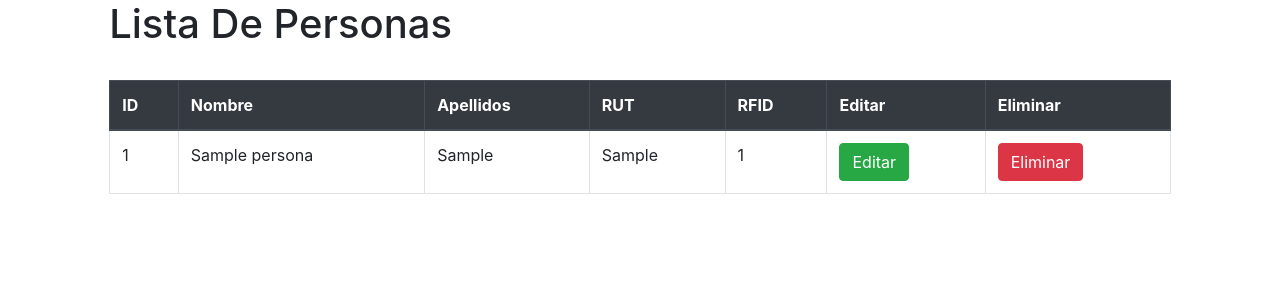
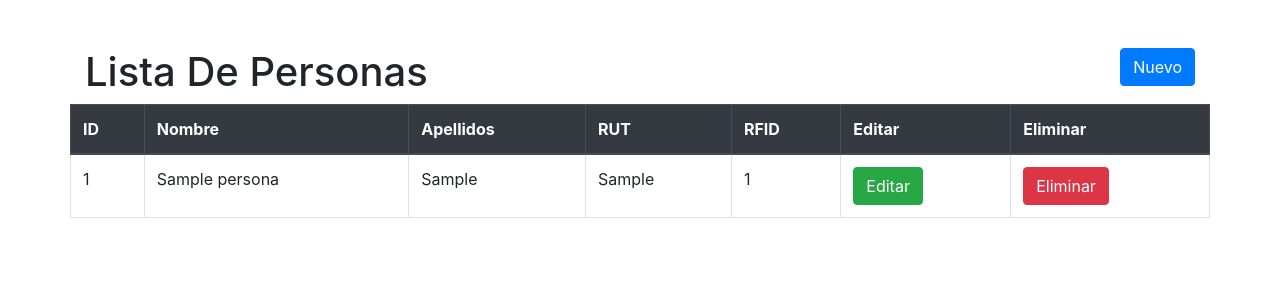
Before and after one commit to MarioRDuque/totem, a PHP site: page /ListarPersonas.php in a window 1280 px wide. Shown: the top 300 px of the page. Run offline with PHP 8.4, Linux system fonts and the light colour scheme; tables that the repository leaves empty or names only in its code hold one stand-in row (values such as "Sample post"); some libraries are stand-ins or nearby versions.

Commit message:
opcion nuevo

```diff
--- a/ListarPersonas.php
+++ b/ListarPersonas.php
@@ -27,11 +27,17 @@ $sentencia = $base_de_datos->query("select * from persona");
 $personas = $sentencia->fetchAll(PDO::FETCH_OBJ);
 ?>
 <!--Recordemos que podemos intercambiar HTML y PHP como queramos-->
+<br><br>
+<div class="container">
 	<div class="row">
+		<div class="col-md-9">
+			<h1>Lista De Personas</h1>
+		</div>
+		<div class="col-md-3 text-right">
+			<a class="btn btn-primary" href="<?php echo "personas.php" ?>">Nuevo</a>
+		</div>
 		<!-- Aquí pon las col-x necesarias, comienza tu contenido, etcétera -->
-<div class="col-1"></div>
-    <div class="col-10">
-		<h1>Lista De Personas</h1>
+
 		<br>
 		<div class="table-responsive">
 			<table class="table table-bordered">
@@ -51,22 +57,22 @@ $personas = $sentencia->fetchAll(PDO::FETCH_OBJ);
 					Atención aquí, sólo esto cambiará
 					Pd: no ignores las llaves de inicio y cierre {}
 					-->
-					<?php foreach($personas as $totem){ ?>
+					<?php foreach ($personas as $totem) { ?>
 						<tr>
 							<td><?php echo $totem->id_persona ?></td>
 							<td><?php echo $totem->nombre ?></td>
 							<td><?php echo $totem->apellidos ?></td>
 							<td><?php echo $totem->rut ?></td>
 							<td><?php echo $totem->rfid ?></td>
-							<td><a class="btn btn-success" href="<?php echo "EditarPersonas.php?id=" . $totem->id_persona?>">Editar</a></td>
-							<td><a class="btn btn-danger" href="<?php echo "EliminarPersonas.php?id=" . $totem->id_persona?>">Eliminar</a></td>
+							<td><a class="btn btn-success" href="<?php echo "EditarPersonas.php?id=" . $totem->id_persona ?>">Editar</a></td>
+							<td><a class="btn btn-danger" href="<?php echo "EliminarPersonas.php?id=" . $totem->id_persona ?>">Eliminar</a></td>
 						</tr>
 					<?php } ?>
 				</tbody>
 			</table>
-            <div class="col-1"></div>
 		</div>
 	</div>
 </div>
 
+
 </html>
```
Also changed, not shown: EliminarPersonas.php (line endings or trailing spaces). Lines whose indentation alone changed are shown as unchanged.
